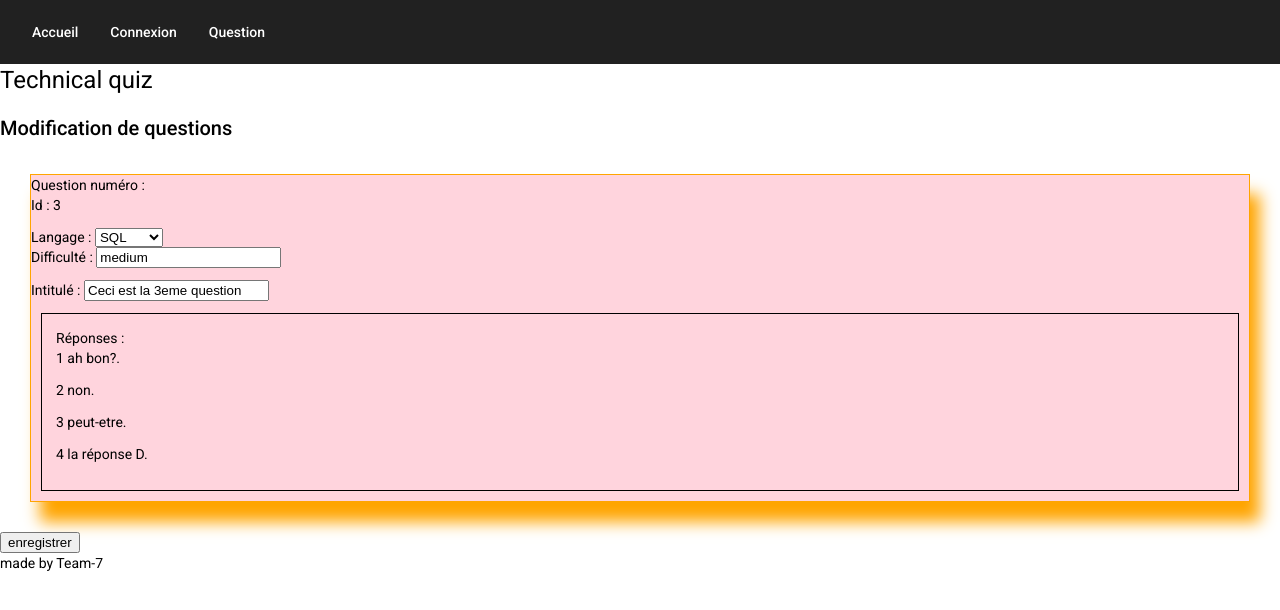
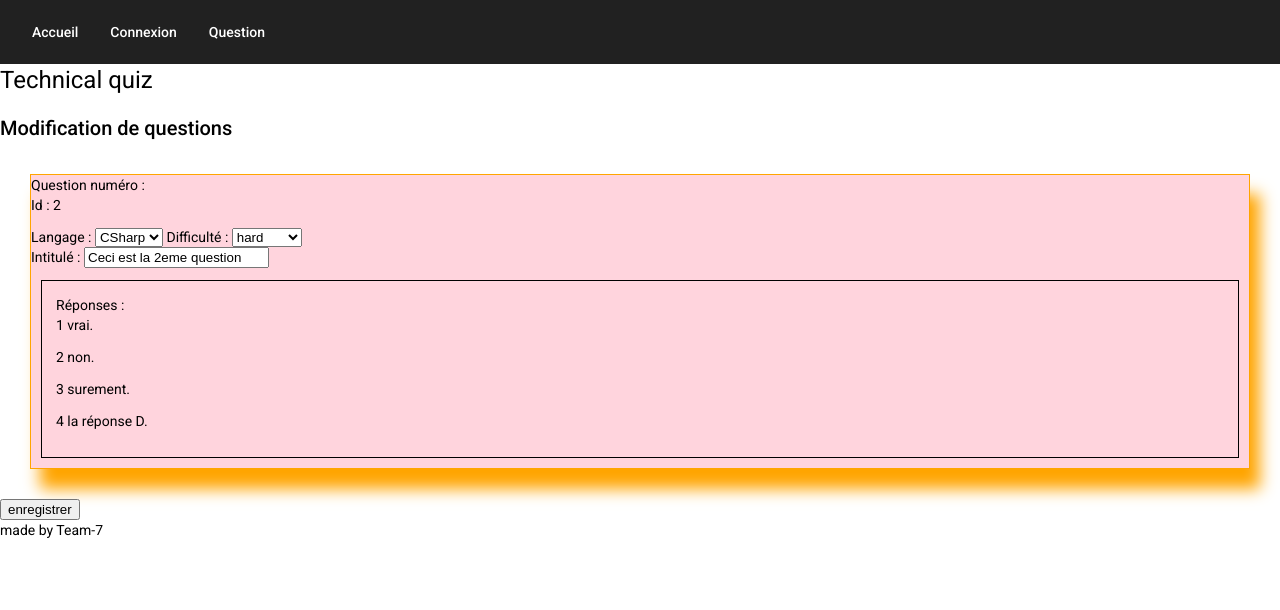
Before and after one commit to FlorianGermain/TechnicalQuizToolFrontEnd, an Angular app: page /edit-question in a window 1280 px wide. Shown: the top 610 px of the page. Built offline with nearby package versions, Linux system fonts and the light colour scheme.

Commit message:
swag swag

```diff
--- a/src/app/edit-question/edit-question.component.html
+++ b/src/app/edit-question/edit-question.component.html
@@ -10,7 +10,7 @@
                 <!-- <p> Langage : <input name=language [(ngModel)]="question.language"></p> -->
                 <span> Langage : </span>
                 <select name=language size="1" [(ngModel)]="question.language">
-                        <option *ngFor="let lang of languageList" [selected]="selected" > {{lang}}  </option>
+                        <option *ngFor="let lang of languageList" selected="selected" > {{lang}}  </option>
                </select>
 
 
@@ -20,9 +20,10 @@
                     <option>mercredi</option>
                 </SELECT> -->
 
-
-
-                <p> Difficulté : <input name=difficulty [(ngModel)]="question.difficulty"></p>
+                <span> Difficulté : </span>
+                <select name=difficulty size="1" [(ngModel)]="question.difficulty">
+                        <option *ngFor="let diff of difficultyList" selected="selected" > {{diff}}  </option>
+               </select>
                 <!-- <p> name : {{question.name}}.</p> -->
                 <p> Intitulé : <input name=name [(ngModel)]="question.name"> </p>
 
--- a/src/app/edit-question/edit-question.component.ts
+++ b/src/app/edit-question/edit-question.component.ts
@@ -29,7 +29,7 @@ export class EditQuestionComponent implements OnInit {
   }
 
   SelectQuestion(){
-    this.question = this.questions[2];
+    this.question = this.questions[1];
   }
 
 
--- a/src/services/language.service.ts
+++ b/src/services/language.service.ts
@@ -11,7 +11,7 @@ export class LanguageService {
   get(): Array<string> {
 
 
-    return ["Angular","Csharp","SQL","HTML","CSS"];
+    return ["Angular","CSharp","SQL","HTML","CSS"];
 
   }
 
```
